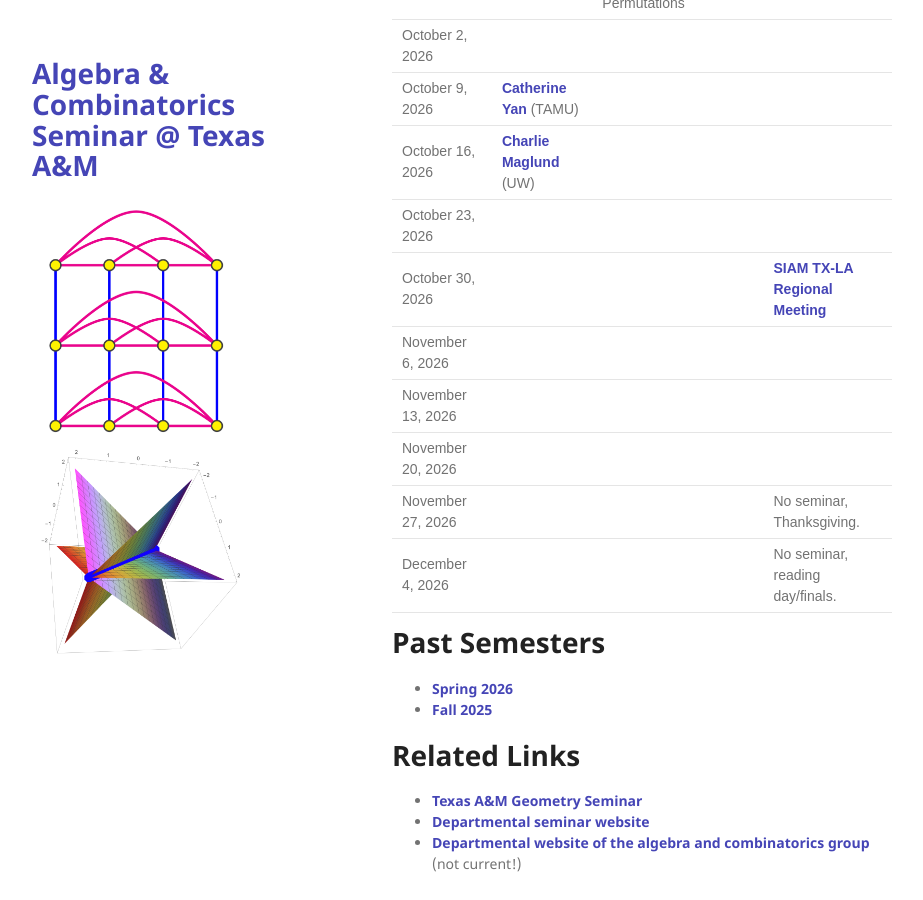
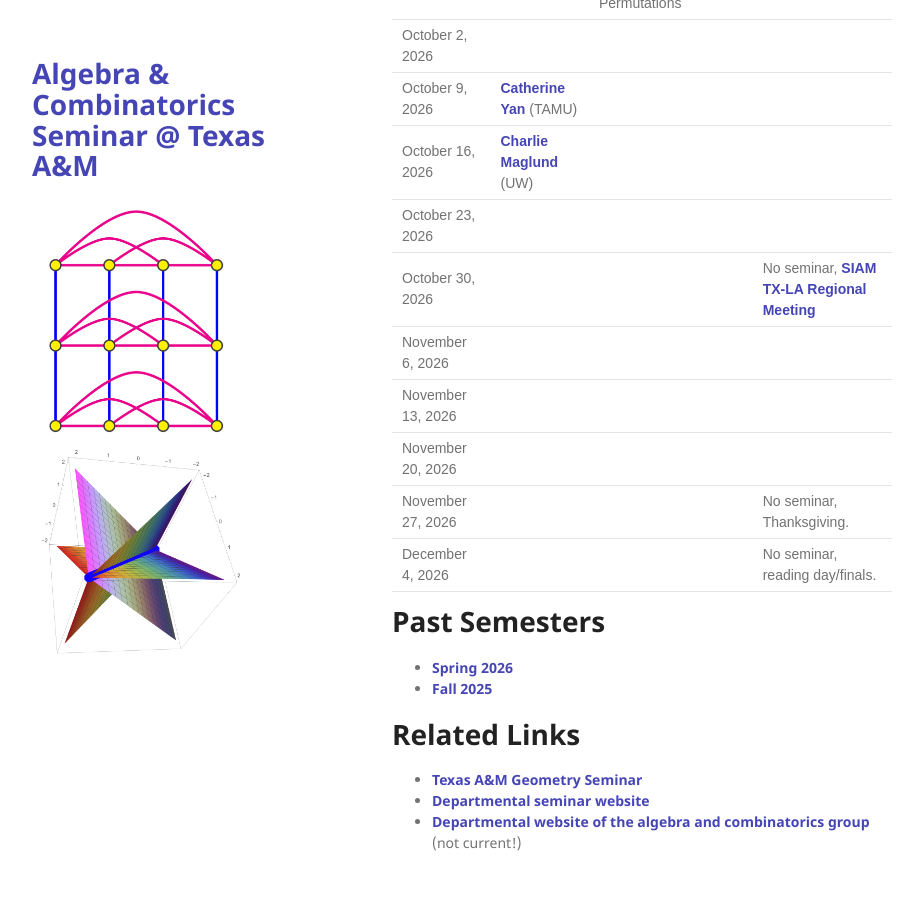
Before and after one commit to tamu-seminar/alg-comb, a Jekyll site: the page built from index.md, in a window 1280 px wide and 900 px high, scrolled down 517 px. Shown: the whole window, without its empty margins (178-1101 px from the left). Built offline with Jekyll 4.4.1, drawn with Linux system fonts in a browser that asks for light colours.

Commit message:
no seminar

```diff
--- a/index.md
+++ b/index.md
@@ -32,7 +32,7 @@ The organizers are [Trevor Karn](https://trevorkarn.github.io/) and [Galen Dorpa
 | October 9, 2026   |[Catherine Yan](https://people.tamu.edu/~huafei-yan/) (TAMU)       |       |                                 |
 | October 16, 2026  |[Charlie Maglund](https://charlie.magland.org/) (UW)         |       |                                 |
 | October 23, 2026  |         |       |                                 |
-| October 30, 2026  |         |       | [SIAM TX-LA Regional Meeting](https://sites.google.com/view/siam-txla-2026)                                |
+| October 30, 2026  |         |       | No seminar, [SIAM TX-LA Regional Meeting](https://sites.google.com/view/siam-txla-2026)                                |
 | November 6, 2026  |         |       |                                 |
 | November 13, 2026 |         |       |                                 |
 | November 20, 2026 |         |       |                                 |
```
